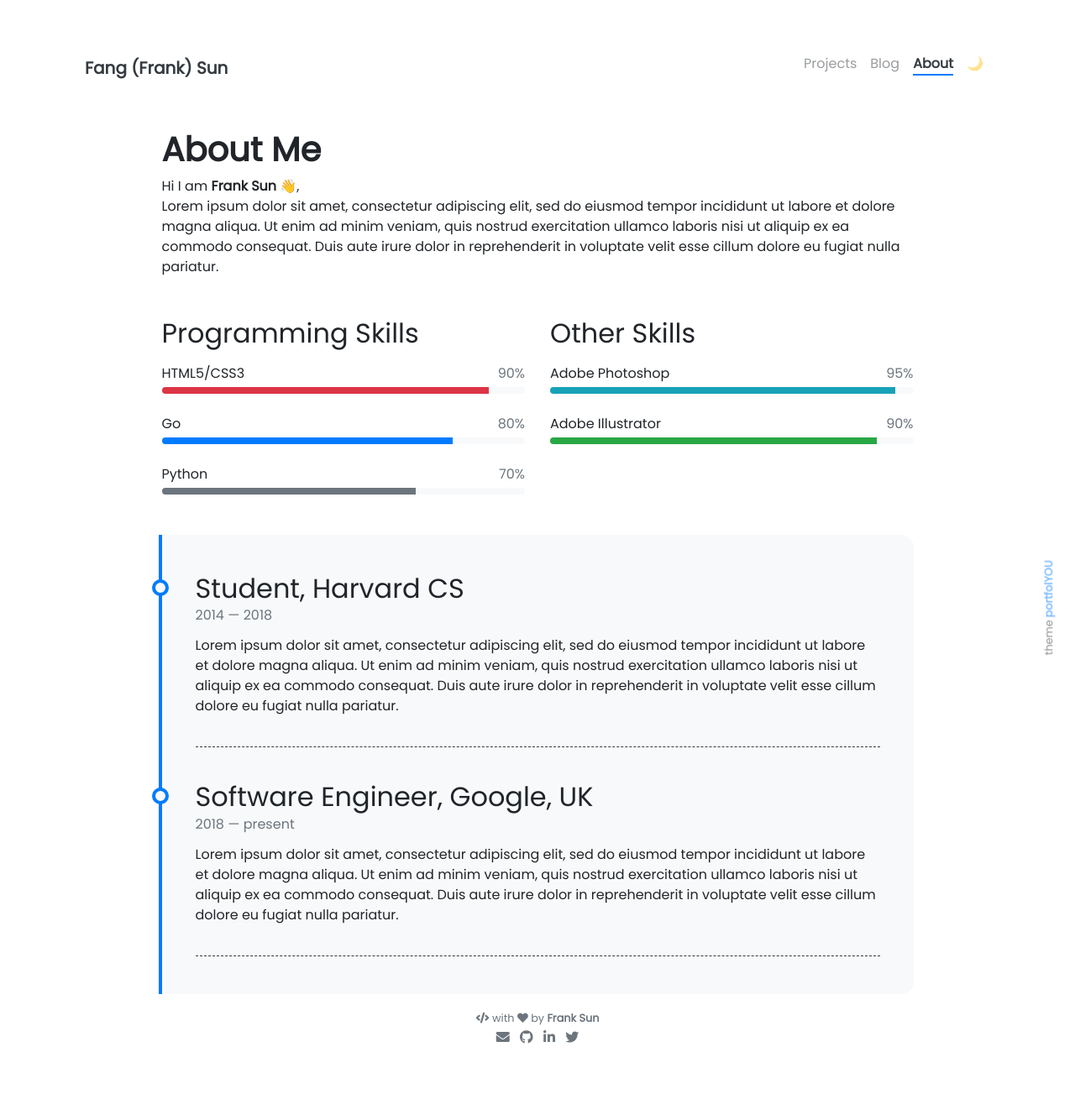
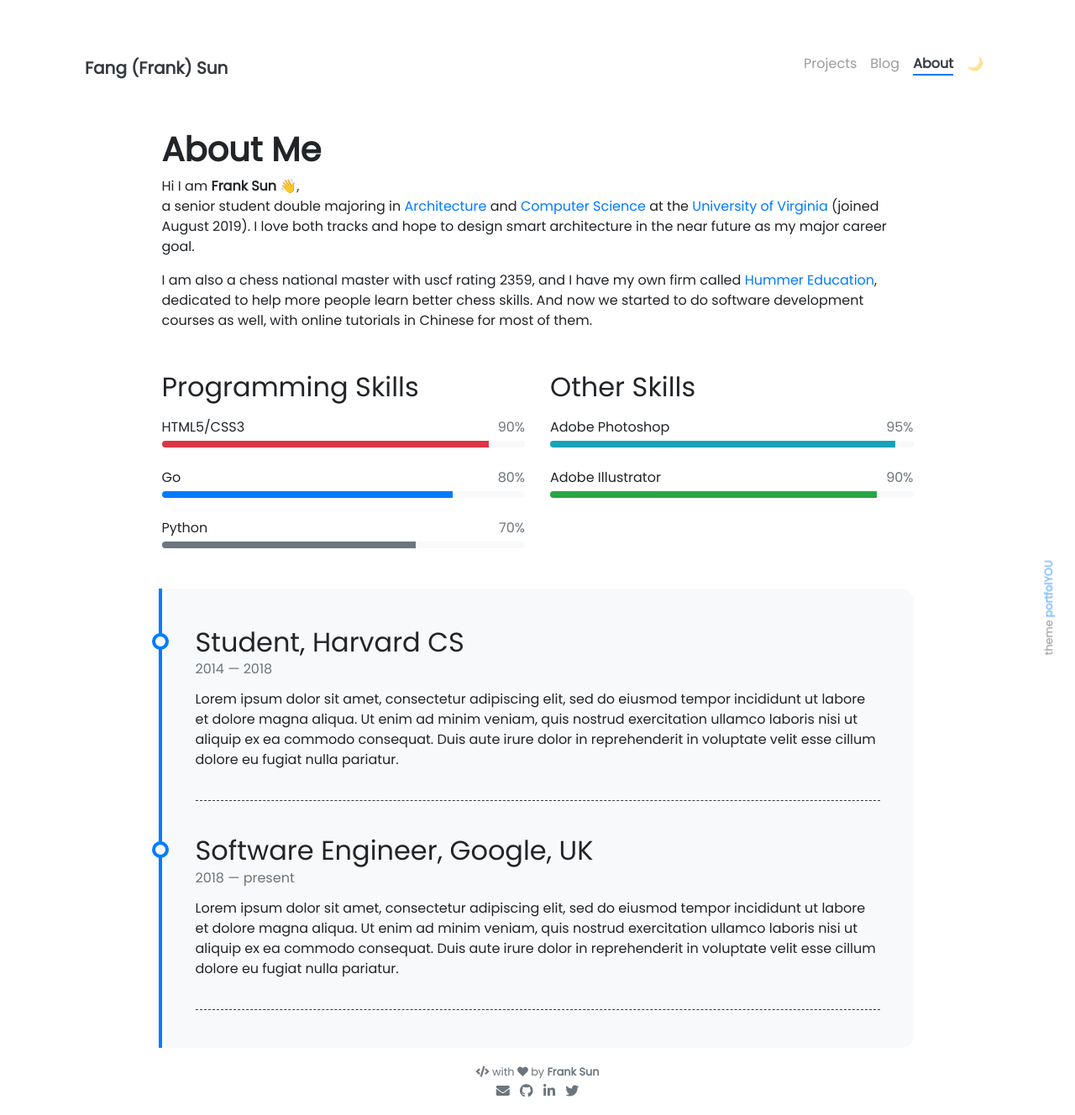
Before and after one commit to FangFrankSun/Personal_Website, a Jekyll site: the page built from pages/about.md, in a window 1280 px wide. Shown: the whole page at 84% size. Built offline with Jekyll 4.4.1, drawn with Linux system fonts in a browser that asks for light colours; nearby versions of some CDN libraries; emoji names are drawn with the system emoji font; before the commit the page ends 1264 px from its top, so only the background shows below that.

Commit message:
Update about.md

```diff
--- a/pages/about.md
+++ b/pages/about.md
@@ -8,7 +8,9 @@ weight: 3
 # **About Me**
 
 Hi I am **{{ site.author.name }}** :wave:,<br>
-Lorem ipsum dolor sit amet, consectetur adipiscing elit, sed do eiusmod tempor incididunt ut labore et dolore magna aliqua. Ut enim ad minim veniam, quis nostrud exercitation ullamco laboris nisi ut aliquip ex ea commodo consequat. Duis aute irure dolor in reprehenderit in voluptate velit esse cillum dolore eu fugiat nulla pariatur.
+a senior student double majoring in [Architecture](https://www.arch.virginia.edu) and [Computer Science](https://engineering.virginia.edu/departments/computer-science/about-computer-science/about-us) at the [University of Virginia](https://www.virginia.edu) (joined August 2019). I love both tracks and hope to design smart architecture in the near future as my major career goal.
+
+I am also a chess national master with uscf rating 2359, and I have my own firm called [Hummer Education](https://www.littlehummerchess.club), dedicated to help more people learn better chess skills. And now we started to do software development courses as well, with online tutorials in Chinese for most of them.
 
 <div class="row">
 {% include about/skills.html title="Programming Skills" source=site.data.programming-skills %}
```
